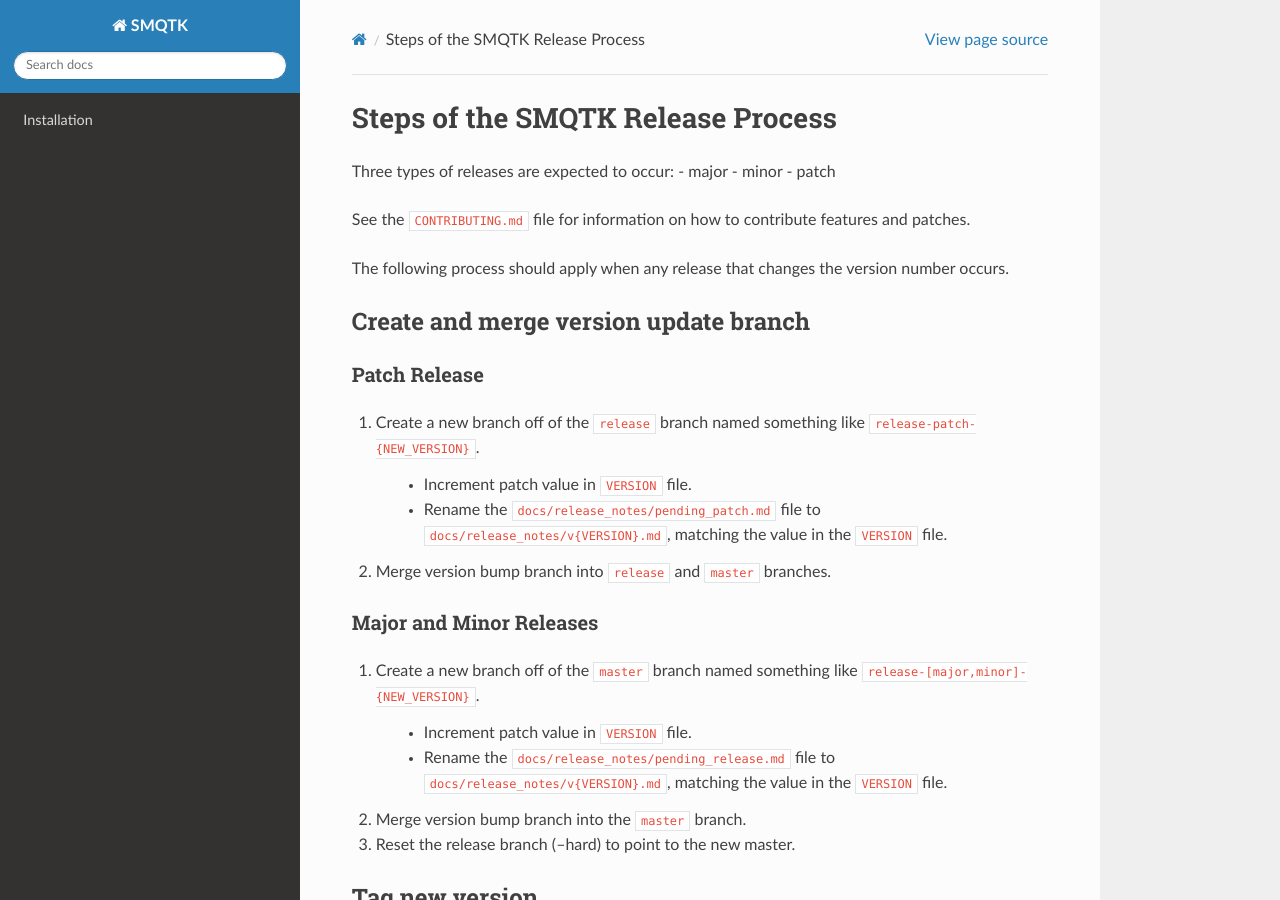
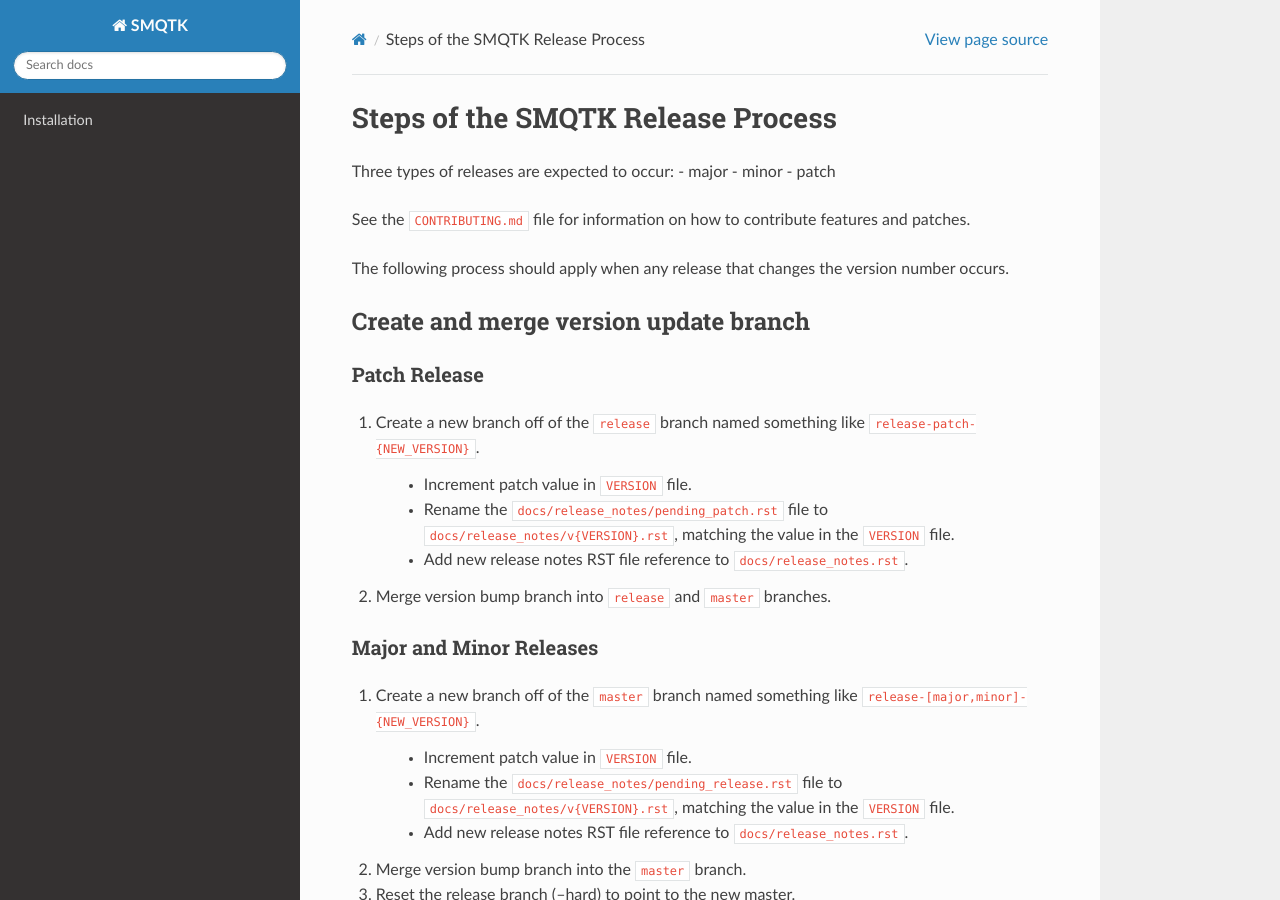
Before and after one commit to Kitware/SMQTK-Detection, a Sphinx documentation site: the page built from docs/release_process.rst, in a window 1280 px wide and 900 px high. Built offline with Sphinx 7.4.7 and the Read the Docs theme 2.0.0, drawn with Linux system fonts in a browser that asks for light colours; pages that are not in the unit, such as notebooks, are missing from menus; the version number could not be read and is left out.

Commit message:
Fixed/updated release process documentation
The newer ``release_process.rst`` file needs to be updated for new
release notes files.  Also corrected ``.md`` file references to
``.rst`` file references.

```diff
--- a/docs/release_process.rst
+++ b/docs/release_process.rst
@@ -19,9 +19,10 @@
 1. Create a new branch off of the ``release`` branch named something like
    ``release-patch-{NEW_VERSION}``.
     - Increment patch value in ``VERSION`` file.
-    - Rename the ``docs/release_notes/pending_patch.md`` file to
-      ``docs/release_notes/v{VERSION}.md``, matching the value in the
+    - Rename the ``docs/release_notes/pending_patch.rst`` file to
+      ``docs/release_notes/v{VERSION}.rst``, matching the value in the
       ``VERSION`` file.
+    - Add new release notes RST file reference to ``docs/release_notes.rst``.
 2. Merge version bump branch into ``release`` and ``master`` branches.
 
 Major and Minor Releases
@@ -29,9 +30,10 @@
 1. Create a new branch off of the ``master`` branch named something like
    ``release-[major,minor]-{NEW_VERSION}``.
     - Increment patch value in ``VERSION`` file.
-    - Rename the ``docs/release_notes/pending_release.md`` file to
-      ``docs/release_notes/v{VERSION}.md``, matching the value in the
+    - Rename the ``docs/release_notes/pending_release.rst`` file to
+      ``docs/release_notes/v{VERSION}.rst``, matching the value in the
       ``VERSION`` file.
+    - Add new release notes RST file reference to ``docs/release_notes.rst``.
 2. Merge version bump branch into the ``master`` branch.
 3. Reset the release branch (--hard) to point to the new master.
 
```
